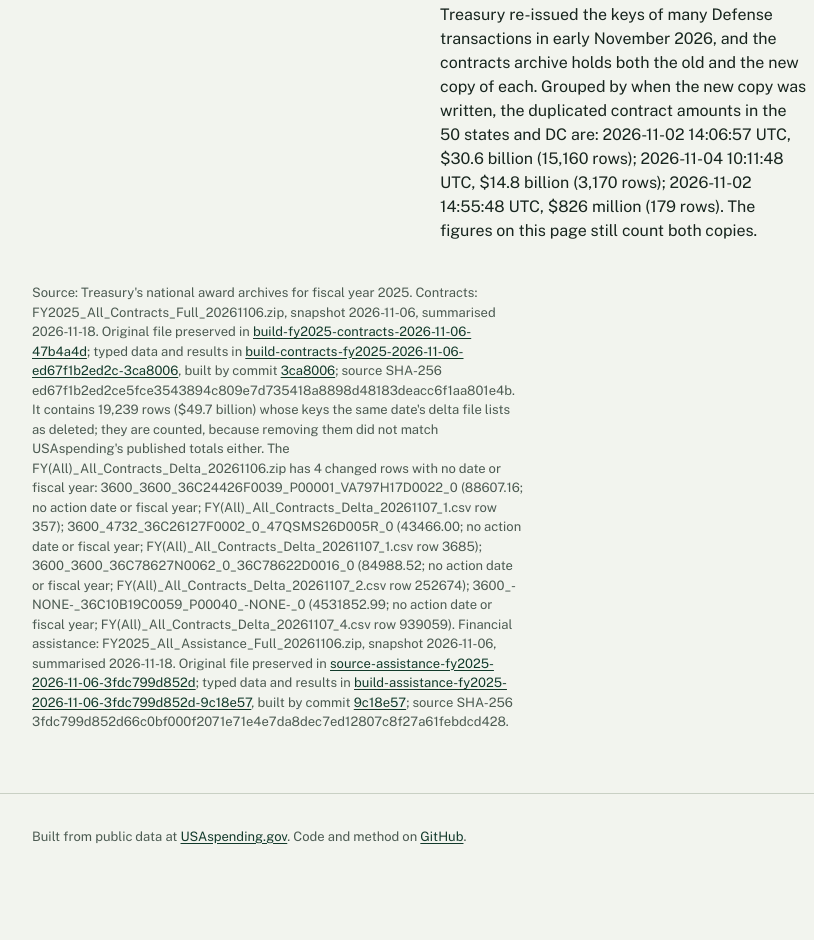
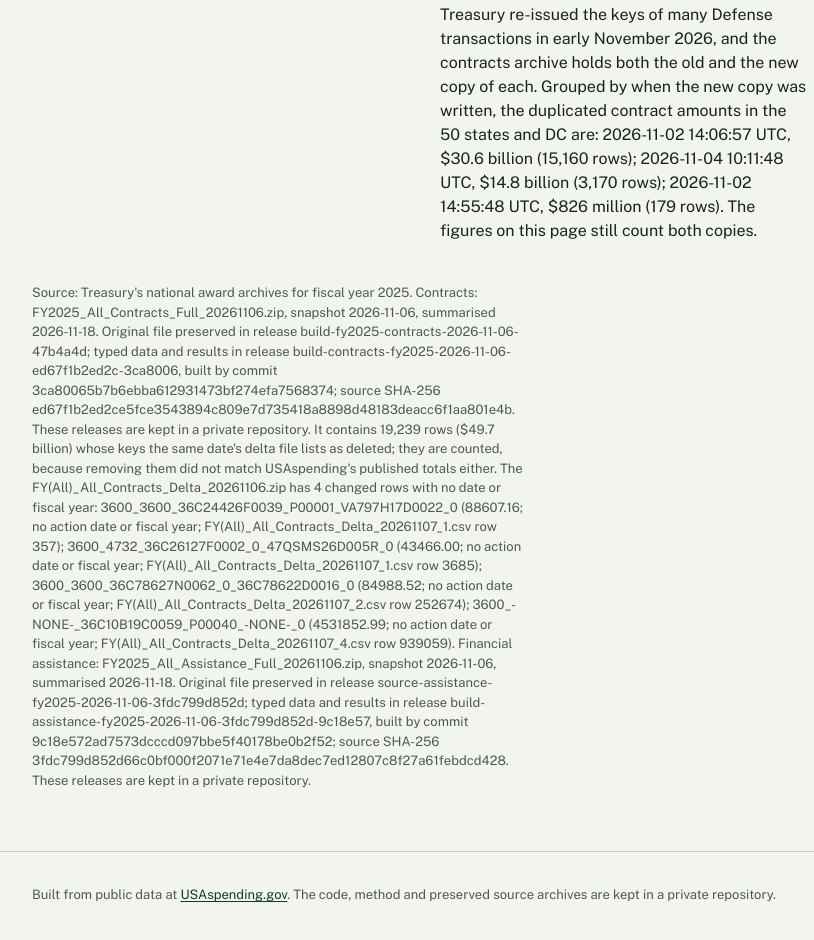
Before and after one commit to mintyfizz/money-trail, a plain HTML site: page site/index.html in a window 1280 px wide. Shown: the part 6440-7380 px from the top of the page, without its empty margins (16-830 px from the left). Before the commit the page ends 7331 px from the top, so only its background shows below. Drawn offline with Linux system fonts and the light colour scheme.

Commit message:
Site: name private-repository provenance as text; empty favicon
The repository is private, so release and commit links would 404 for visitors. Release names,
full commit IDs and source SHA-256s stay on the page as plain text, with a note that they are
kept in a private repository. An empty icon link stops the browser's /favicon.ico request.
No data or behaviour change.

```diff
--- a/site/app.js
+++ b/site/app.js
@@ -545,8 +545,9 @@
       const fips = k.unrecognised_state_fips && k.unrecognised_state_fips.length ? ` ${count(k.unrecognised_state_fips.reduce((s, f) => s + f.rows, 0))} rows carry a state code that is not a valid FIPS code and are counted as no location.` : "";
       const ch = k.changes;
       const undated = ch && ch.unknown_year_rows && ch.unknown_year_rows.length ? ` The ${esc(ch.source_file || "delta file")} has ${ch.unknown_year_rows.length} changed rows with no date or fiscal year: ${ch.unknown_year_rows.map((r) => `${esc(r.key)} (${esc(r.amount_raw || "no amount")}; ${esc(r.reason)}; ${esc(r.source_file)} row ${r.source_row})`).join("; ")}.` : "";
-      const p = k.provenance, repo = "https://github.com/mintyfizz/money-trail";
-      const links = p ? ` Original file preserved in <a href="${repo}/releases/tag/${encodeURIComponent(p.source_release)}">${esc(p.source_release)}</a>; typed data and results in <a href="${repo}/releases/tag/${encodeURIComponent(p.build_release)}">${esc(p.build_release)}</a>, built by commit <a href="${repo}/commit/${esc(p.code_commit)}">${esc(p.code_commit.slice(0, 7))}</a>${p.source_sha256 ? `; source SHA-256 ${esc(p.source_sha256)}` : ""}.` : " Release provenance not recorded for this file.";
+      // The repository is private, so its releases and commits are named as text, not linked.
+      const p = k.provenance;
+      const links = p ? ` Original file preserved in release ${esc(p.source_release)}; typed data and results in release ${esc(p.build_release)}, built by commit ${esc(p.code_commit)}${p.source_sha256 ? `; source SHA-256 ${esc(p.source_sha256)}` : ""}. These releases are kept in a private repository.` : " Release provenance not recorded for this file.";
       sources.push(`${kind === "contracts" ? "Contracts" : "Financial assistance"}: ${esc(k.source_zip)}, snapshot ${esc(k.snapshot_date)}, summarised ${esc(k.generated_at.slice(0, 10))}.${links}${kept}${fips}${undated}`);
     }
     $("source").innerHTML = `Source: Treasury's national award archives for fiscal year ${d.fiscal_year}. ${sources.join(" ")}`;
--- a/site/index.html
+++ b/site/index.html
@@ -5,6 +5,7 @@
   <meta name="viewport" content="width=device-width, initial-scale=1">
   <title>Money Trail: where federal money goes</title>
   <meta name="description" content="Federal contracts, grants, loans and other spending by state and fiscal year, from USAspending.gov, with the agencies and recipients behind each total.">
+  <link rel="icon" href="data:,">
   <link rel="stylesheet" href="style.css">
 </head>
 <body>
@@ -118,7 +119,7 @@
   </main>
 
   <footer class="foot">
-    <p>Built from public data at <a href="https://www.usaspending.gov">USAspending.gov</a>. Code and method on <a href="https://github.com/mintyfizz/money-trail">GitHub</a>.</p>
+    <p>Built from public data at <a href="https://www.usaspending.gov">USAspending.gov</a>. The code, method and preserved source archives are kept in a private repository.</p>
   </footer>
 
   <script src="vendor/d3.min.js"></script>
```
